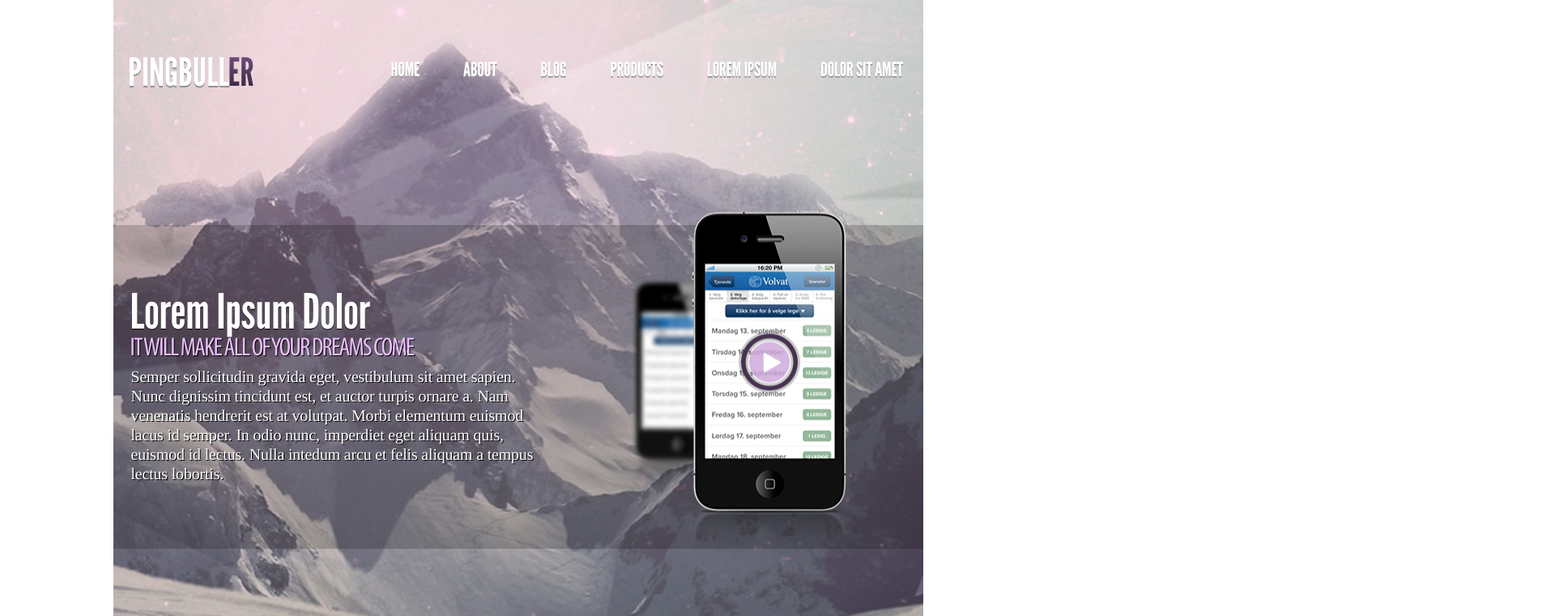
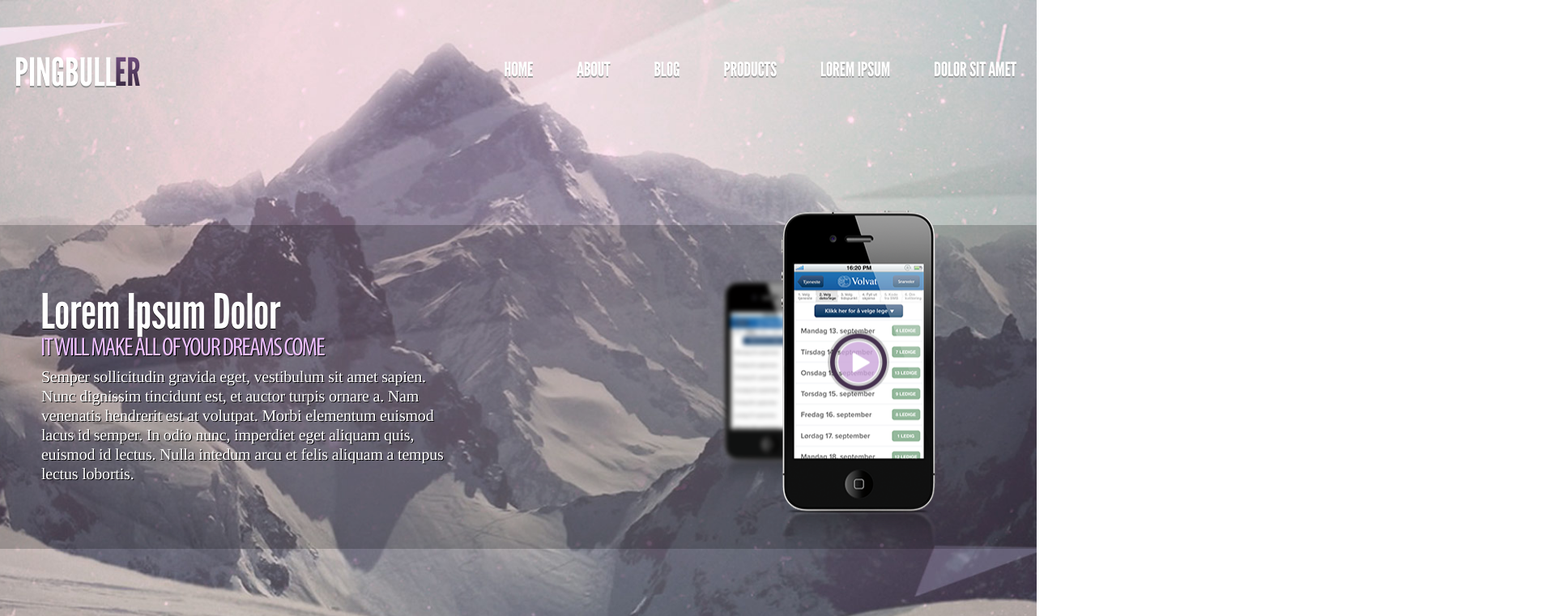
Before and after one commit to isopropil/Ronny25.github.io, a plain HTML site: page task9/index.html in a window 1280 px wide. Shown: the top 761 px of the page at 81% size, 1920 px wide, since content can reach past the window. Drawn offline with Linux system fonts and the light colour scheme.

Commit message:
modified responsive

```diff
--- a/task9/css/style.css
+++ b/task9/css/style.css
@@ -551,7 +551,7 @@ footer{
 }
 
 
-@media (min-width: 480px){
+@media screen and (min-width: 480px){
   .wrapper{
     height: 2837px;
   }
@@ -560,6 +560,8 @@ footer{
   }
   .nav{
     height: 246px;
+    min-width: 480px;
+    max-width: 767px;
     background: rgba(0, 0, 0, 0.2);
     margin-top: 29px;
   }
@@ -708,7 +710,7 @@ footer{
   }
 }
 
-@media (min-width: 768px){
+@media screen and (min-width: 768px){
   .wrapper{
     height: 2147px;
   }
@@ -745,6 +747,7 @@ footer{
 
   .nav{
     height: 400px;
+    max-width: 959px;
     margin-top: 104px;
   }
   .nav__previous,
@@ -950,10 +953,9 @@ footer{
   }
 }
 
-@media (min-width: 1000px){
+@media (min-width: 960px){
   .wrapper{
     height: 2106px;
-    max-width: 1000px;
     margin-left: auto;
     margin-right: auto;
   }
@@ -972,6 +974,8 @@ footer{
   }
 
   .nav{
+    min-width: 960px;
+    max-width: 2400px;
     margin-top: 278px;
     text-align: center;
   }
@@ -1181,7 +1185,6 @@ footer{
 
   footer{
     height: 116px;
-    max-width: 1000px;
     margin: -114px auto 0 auto;
   }
   .designed-by{
```
